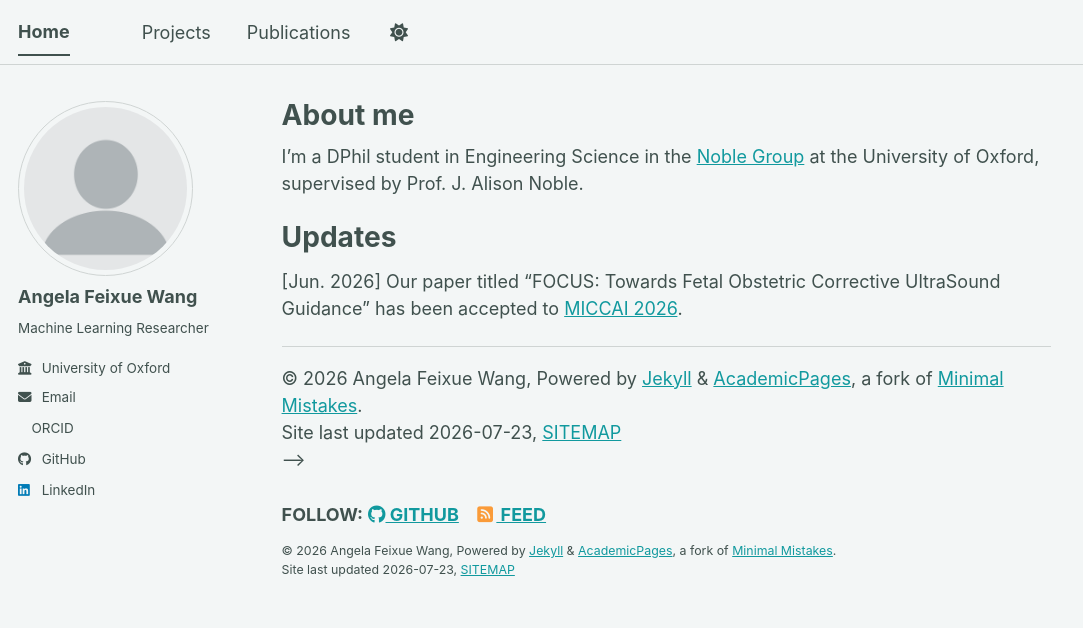
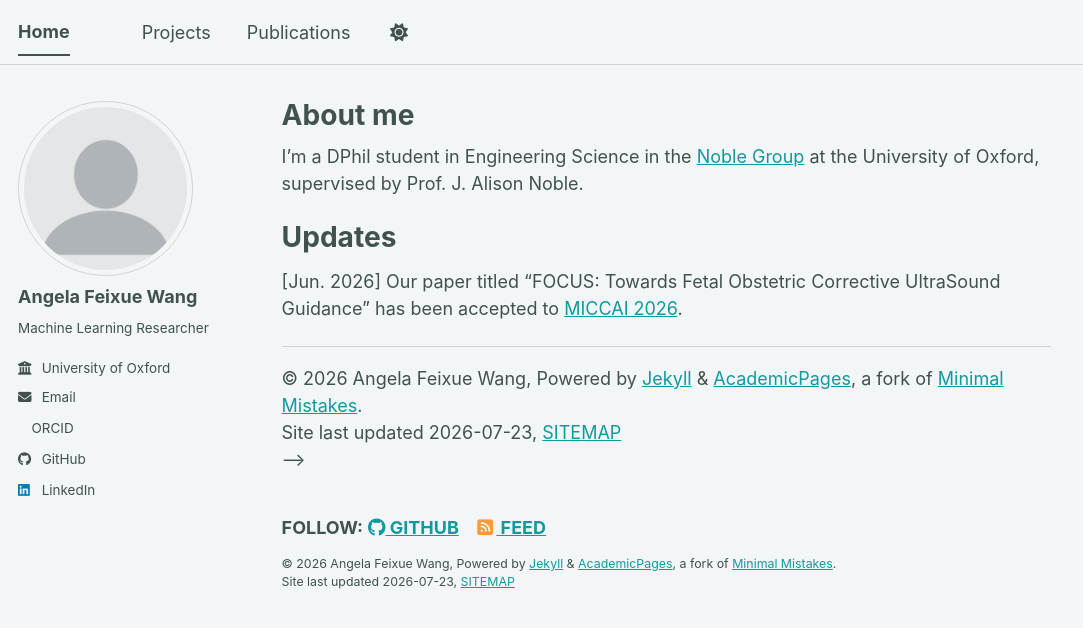
Before and after one commit to angela-feixue-wang/angela-feixue-wang.github.io, a Jekyll site: the page built from _pages/about.md, in a window 1280 px wide. Shown: the top 628 px of the page, without its empty margins (0-1083 px from the left). Built offline with Jekyll 4.4.1, drawn with Linux system fonts in a browser that asks for light colours; a style sheet for code colours, icons or effects is not loaded.

Commit message:
Updated website layout

```diff
--- a/_pages/about.md
+++ b/_pages/about.md
@@ -62,8 +62,8 @@ More info about configuring Academic Pages can be found in [the guide](https://a
 ------
 <!-- {% include update-timestamp.html %} -->
 
-{% include footer.html %}
+<!-- {% include footer.html %} -->
 
-<!-- <div style="margin-top: 2rem;">
+<div style="margin-top: 2rem;">
   {% include footer.html %}
-</div> -->
+</div>
```
